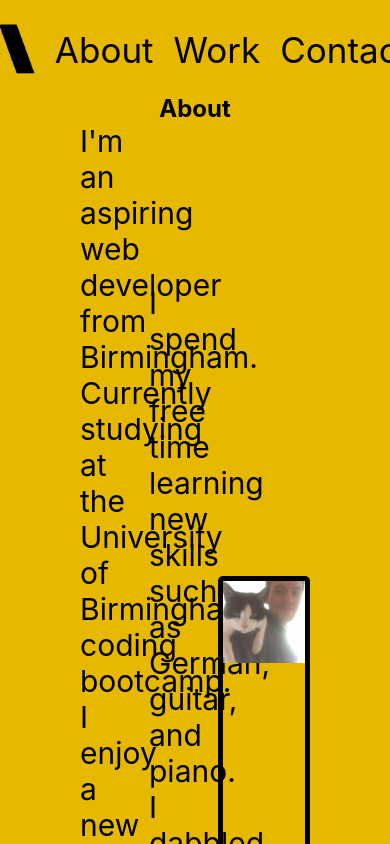
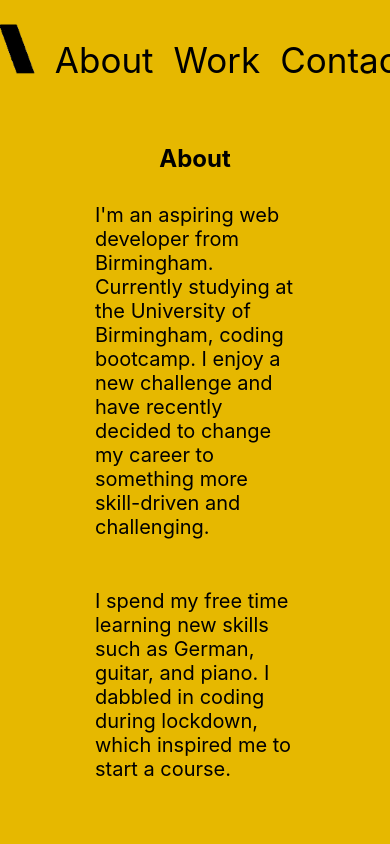
Before and after one commit to Hicku/React-Portfolio, a React (Create React App) app in the folder portfolia/: page / in a window 390 px wide. Shown: the top 844 px of the page. Built offline with nearby package versions, Linux system fonts and the light colour scheme.

Commit message:
links working and final css

```diff
--- a/portfolia/src/AboutMe/components/Info.css
+++ b/portfolia/src/AboutMe/components/Info.css
@@ -15,21 +15,25 @@
 
 .aboutTitle {
     background-color: var(--mustYellow);
+    margin-top: 50px;
 }
 
 .sec2-img-container {
-    height: 400px;
-    width: 400px;
+    max-width: 400px;
     border: 5px solid var(--black);
     border-radius: 5px;
     margin-top: 100px;
     margin-bottom: 80px;
-}
+    overflow: hidden;
+    display: flex;
+    align-items: center;
+  }
 
-.sec2-img {
+  .sec2-img {
     width: 100%;
-    width: 100%;
-}
+    height: auto;
+    object-fit: cover;
+  }
 
 .section2-content {
     display: flex;
@@ -40,7 +44,44 @@
 
 
 .section-2-text {
-    font-size: 30px;
+    font-size: 25px;
     height: fit-content;
     max-width: 30%;
+    margin-left: 15px;
+    margin-right: 15px;
 }
+
+@media screen and (max-width: 900px) {
+    .sec2-img-container {
+        height: 300px;
+        width: 300px;
+    }
+}
+
+@media (max-width: 768px) {
+    sec2-img-container {
+        height: 200px;
+        width: 200px;
+    }
+  }
+
+  @media (max-width: 768px) {
+    .section2-content {
+        flex-direction: column;
+    }
+  }
+
+  @media (max-width: 900px) {
+    .section2-content {
+        flex-direction: column;
+    }
+  }
+
+  @media (max-width: 900px) {
+    .section-2-text {
+        font-size: 20px;
+        max-width: 100%;
+        margin-bottom: 20px;
+        margin-top: 30px;
+    }
+  }
--- a/portfolia/src/Contact/components/form.css
+++ b/portfolia/src/Contact/components/form.css
@@ -1,4 +1,8 @@
-* {
+:root {
+  --mustYellow: #e6b800;
+}*
+
+{
     margin: 0;
     padding: 0;
     border-size: border-box;
@@ -6,7 +10,7 @@
 
   html {
     height: 100vh;
-    background: #666666;
+    background: var(--mustYellow);
     font-family: 'Balsamiq Sans', sans-serif;
   }
 
@@ -115,6 +119,25 @@
     margin-top: 5px;
   }
 
+  .error {
+    font-size: 20px;
+    margin-bottom: 50px;
+    margin-top: 25px;
+    margin-right: 10px;
+  }
+
+  .contactText {
+    text-align: center;
+  }
+
+  .form-container {
+    display: flex;
+    flex-direction: column;
+    background-color: blue;
+  }
+
+
+
   @media screen and (max-width: 900px) {
     .card .row {
       grid-template-columns: repeat(auto-fit,minmax(70%, 1fr));
--- a/portfolia/src/Contact/components/form.js
+++ b/portfolia/src/Contact/components/form.js
@@ -14,8 +14,16 @@ const Form = () => {
   };
 
   const handleEmailChange = (event) => {
-    setEmail(event.target.value);
+    const enteredEmail = event.target.value;
+    setEmail(enteredEmail);
     setEmailError('');
+
+    // Email validation regex pattern
+    const emailPattern = /^[A-Z0-9._%+-]+@[A-Z0-9.-]+\.[A-Z]{2,}$/i;
+
+    if (!emailPattern.test(enteredEmail)) {
+      setEmailError('Invalid email address');
+    }
   };
 
   const handleSubmit = (event) => {
--- a/portfolia/src/Contact/pages/ContactPage.js
+++ b/portfolia/src/Contact/pages/ContactPage.js
@@ -9,7 +9,7 @@ const ContactPage = () => {
         <div className="formContainer">
           <Form />
         </div>
-        <Footer />
+          <Footer />
       </div>
   );
 };
--- a/portfolia/src/Portfolio/Components/ImgLink.css
+++ b/portfolia/src/Portfolio/Components/ImgLink.css
@@ -1,6 +1,9 @@
 .portImg {
-    height: 200px;
-    width: 200px;
+    height: 300px;
+    width: 300px;
+    border: 4px solid black;
+    margin-top: 10px;
+    margin-bottom: 10px;
   }
 
   .imgsContainer {
@@ -28,7 +31,18 @@
     justify-content: center;
   }
 
+  .title-container {
+    text-align: center;
+    margin-bottom: 50px;
+  }
+
   .mainContainer {
     padding-top: 50px;
     padding-bottom: 50px;
   }
+
+    @media (max-width: 768px) {
+       .imgsContainer{
+        grid-template-columns: repeat(1, 1fr);
+      }
+    }
--- a/portfolia/src/Portfolio/Components/ImgLink.js
+++ b/portfolia/src/Portfolio/Components/ImgLink.js
@@ -5,6 +5,7 @@ import plannerImg from"../../Utils/Images/Planner.png"
 import quizImg from "../../Utils/Images/Quiz.png"
 import footballImg from "../../Utils/Images/Football.png"
 import weatherImg from "../../Utils/Images/weather-API.png"
+import passwordImg from "../../Utils/Images/219435891-86a3d0ad-1d86-4aa4-aa74-f37435b9a7a4.png"
 
 const ImgLink = () => {
 
@@ -45,19 +46,33 @@ const workArr = [
         gitUrl: "https://github.com/Hicku/Quiz",
         deployedUrl: "https://hicku.github.io/Quiz/",
       },
+      {
+        title: "Quiz",
+        description: "A multiple choice quiz with questions on basic Jaascript. You will start with 100 seconds. Each each question will present four answers for you to choose from",
+        image: passwordImg,
+        gitUrl: "https://github.com/Hicku/Random-password-generator",
+        deployedUrl: " https://hicku.github.io/Random-password-generator/",
+      },
 
   ];
 
 
   return (
     <div className='mainContainer'>
+      <div>
+        <h2 className='title-container'>
+          Work
+        </h2>
+      </div>
         <ul className='imgsContainer'>
             {workArr.map(work  => {
                 return <li className='imgContainer'>
                     <h3 className='portTitle'>
                         {work.title}
                     </h3>
-                    <img className="portImg" src={work.image}></img>
+                    <a href={work.deployedUrl}>
+                      <img className="portImg" src={work.image}></img>
+                    </a>
                 </li>
 
             })}
--- a/portfolia/src/Shared/Navbar.css
+++ b/portfolia/src/Shared/Navbar.css
@@ -44,6 +44,7 @@ nav {
     border: none;
     font-size: 35px;
     cursor: pointer;
+    margin-top: 20px;
   }
 
   .nav-buttons:hover {
@@ -53,6 +54,7 @@ nav {
     font-size: 20px;
   }
 
+
   @media (max-width: 768px) {
     nav {
       display: flex;
```
Also changed, not shown: portfolia/src/Utils/Images/219435891-86a3d0ad-1d86-4aa4-aa74-f37435b9a7a4.png (added).
